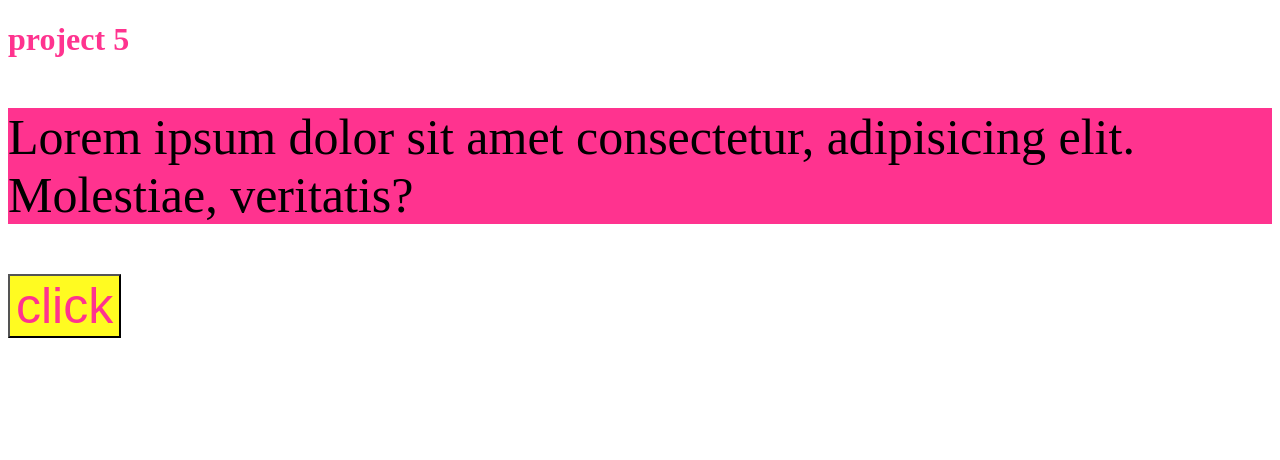
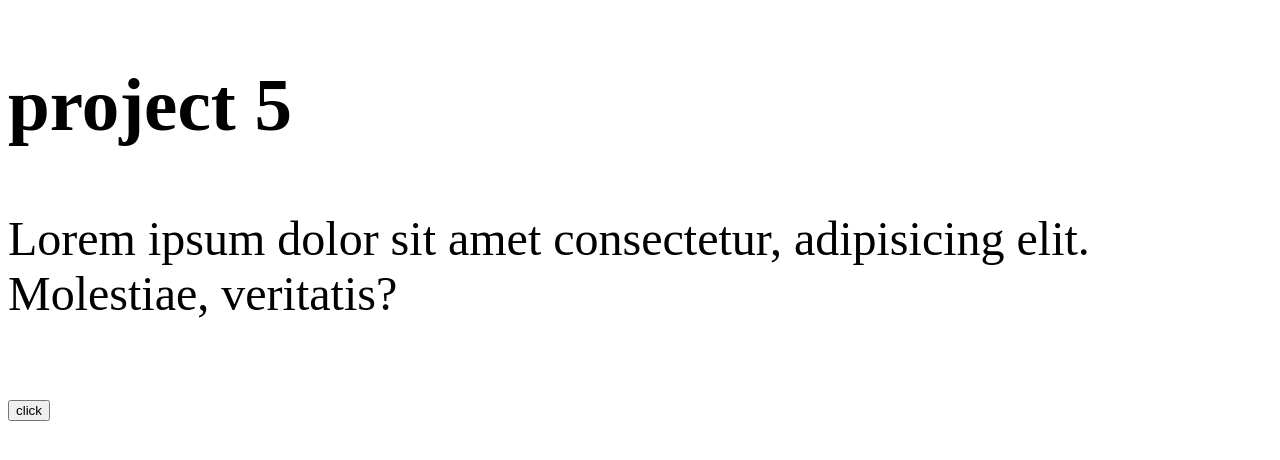
Before and after one commit to biigii/project5august2023, a plain HTML site: page index.html in a window 1280 px wide. Drawn offline with Linux system fonts and the light colour scheme.

Commit message:
px vs em and rem

```diff
--- a/assets/css/main.css
+++ b/assets/css/main.css
@@ -1,22 +1,22 @@
 /* word root here is an alias for <html> */
 :root {
-  --primary-color: #ff338f;
-  --secondary-color: #fffb21;
-  /* --font-family:  */
-  --btn-font-size: 50px;
+  --color1: #ff338f;
+  --color2: #fffb21;
 }
 
-h1 {
-  color: var(--primary-color);
+html {
+  /* font-size: 16px; */
+}
+
+section.content {
+  font-size: 50px;
 }
 
 p {
-  background-color: var(--primary-color);
-  font-size: var(--btn-font-size);
+  /* font-size: 1em; */
+  /* is equal to 1 x 16px */
+  /* font-size: 2em;
+  font-size: 20px; */
+  /* width: 10em; */
+  font-size: 3rem;
 }
-
-.btn {
-  font-size: var(--btn-font-size);
-  color: var(--primary-color);
-  background-color: var(--secondary-color);
-}
--- a/index.html
+++ b/index.html
@@ -1,15 +1,31 @@
 <!DOCTYPE html>
 <html lang="en">
+
 <head>
   <meta charset="UTF-8">
-  <meta name="viewport" content="width=device-width, initial-scale=1.0">
+  <meta
+    name="viewport"
+    content="width=device-width, initial-scale=1.0"
+  >
   <title>project 5</title>
-  <link rel="stylesheet" href="./assets/css/main.css">
-  <link rel="icon" href="./assets/icons/icon.jpeg">
+  <link
+    rel="stylesheet"
+    href="./assets/css/main.css"
+  >
+  <link
+    rel="icon"
+    href="./assets/icons/icon.jpeg"
+  >
 </head>
+
 <body>
-  <h1>project 5</h1>
-  <p>Lorem ipsum dolor sit amet consectetur, adipisicing elit. Molestiae, veritatis?</p>
-  <button class="btn">click</button>
+
+  <section class="content">
+    <h1>project 5</h1>
+    <p>Lorem ipsum dolor sit amet consectetur, adipisicing elit. Molestiae, veritatis?</p>
+    <button class="btn">click</button>
+  </section>
+
 </body>
+
 </html>
```
